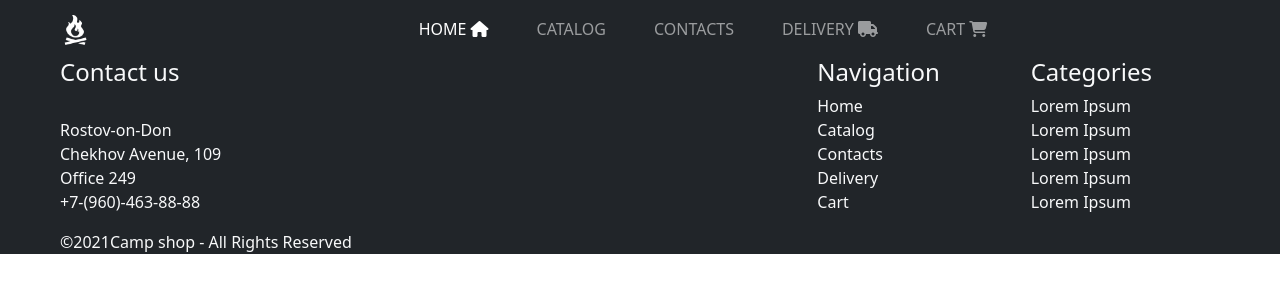
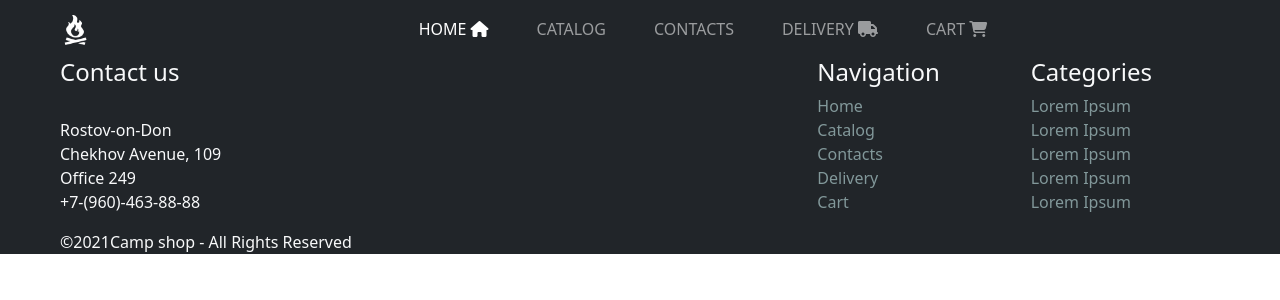
Before and after one commit to RudnevDanil/react_shop, a React (Create React App) app: page / in a window 1280 px wide. Shown: the top 300 px of the page. Built offline with nearby package versions, Linux system fonts and the light colour scheme.

Commit message:
update footer and add positions to footer and navbar

```diff
--- a/src/App.js
+++ b/src/App.js
@@ -1,7 +1,7 @@
 import React from 'react';
 import 'bootstrap/dist/css/bootstrap.css';
 import Navbar from "./components/Navbar";
-import Footer from "./components/Footer";
+import Footer from "./components/Footer/Footer";
 
 function App() {
   return (
--- /dev/null
+++ b/src/components/Footer/Footer.css
@@ -0,0 +1,8 @@
+ul li a{
+    color: #82989a;
+    text-decoration: none
+}
+
+ul li a:hover, h4, ul li{
+    color: #f8f9fa;
+}
--- a/src/components/Footer.js
+++ b/src/components/Footer/Footer.js
@@ -1,8 +1,9 @@
 import React from 'react'
+import './Footer.css'
 
 export default function Footer() {
     return (
-        <div className='container-fluid bg-dark text-light'>
+        <div className='container-fluid bg-dark text-light position-static bottom-50'>
             <div className='row'>
                 <div className='col-sm ms-5'>
                     <h4>Contact us</h4>
@@ -18,27 +19,27 @@ export default function Footer() {
                 <div className='col-sm-2'>
                     <h4>Navigation</h4>
                     <ul className='list-unstyled'>
-                        <li>Home</li>
-                        <li>Catalog</li>
-                        <li>Contacts</li>
-                        <li>Delivery</li>
-                        <li>Cart</li>
+                        <li><a href="/">Home</a></li>
+                        <li><a href="/">Catalog</a></li>
+                        <li><a href="/">Contacts</a></li>
+                        <li><a href="/">Delivery</a></li>
+                        <li><a href="/">Cart</a></li>
                     </ul>
                 </div>
 
                 <div className='col-sm-2 me-5'>
                     <h4>Categories</h4>
                     <ul className='list-unstyled'>
-                        <li>Lorem Ipsum</li>
-                        <li>Lorem Ipsum</li>
-                        <li>Lorem Ipsum</li>
-                        <li>Lorem Ipsum</li>
-                        <li>Lorem Ipsum</li>
+                        <li><a href="/">Lorem Ipsum</a></li>
+                        <li><a href="/">Lorem Ipsum</a></li>
+                        <li><a href="/">Lorem Ipsum</a></li>
+                        <li><a href="/">Lorem Ipsum</a></li>
+                        <li><a href="/">Lorem Ipsum</a></li>
                     </ul>
                 </div>
             </div>
-            <div className='ms-5'>
-                <p className='text-xs-center'>
+            <div>
+                <p className='text-xs-center ms-5'>
                     &copy;{new Date().getFullYear()}Camp shop - All Rights Reserved
                 </p>
             </div>
--- a/src/components/Navbar.js
+++ b/src/components/Navbar.js
@@ -3,7 +3,7 @@ import logo from '../logo.png'
 
 export default function Navbar() {
     return (
-        <nav className="navbar navbar-expand-lg navbar-dark bg-dark">
+        <nav className="navbar navbar-expand-lg navbar-dark bg-dark position-sticky top-0">
             <div className="container-fluid">
 
                 <a className="navbar-brand mx-5" href="#">
--- a/src/index.css
+++ b/src/index.css
@@ -1,5 +1,6 @@
 body {
   margin: 0;
+  height: 100vh;
   font-family: -apple-system, BlinkMacSystemFont, 'Segoe UI', 'Roboto', 'Oxygen',
     'Ubuntu', 'Cantarell', 'Fira Sans', 'Droid Sans', 'Helvetica Neue',
     sans-serif;
```
